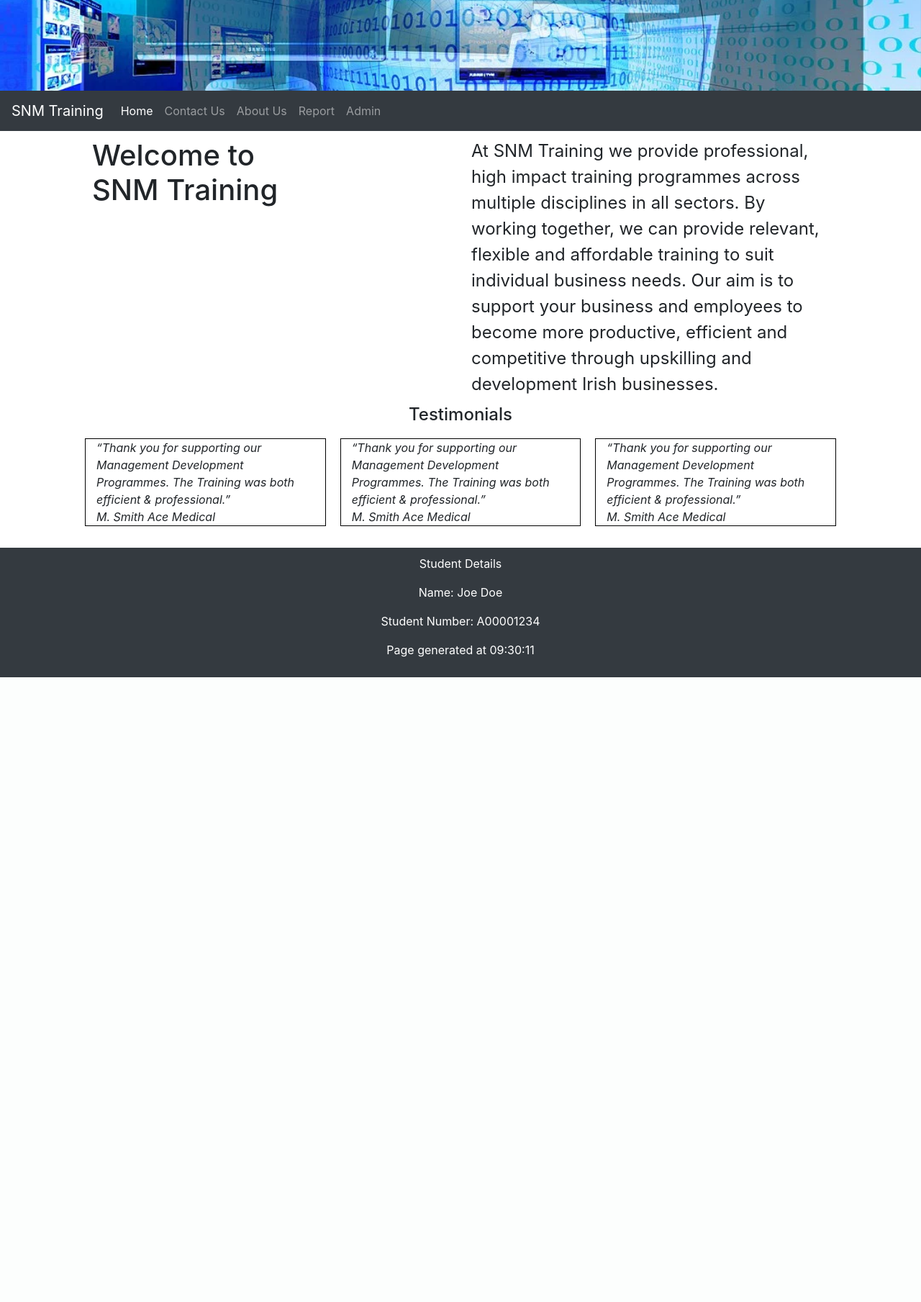
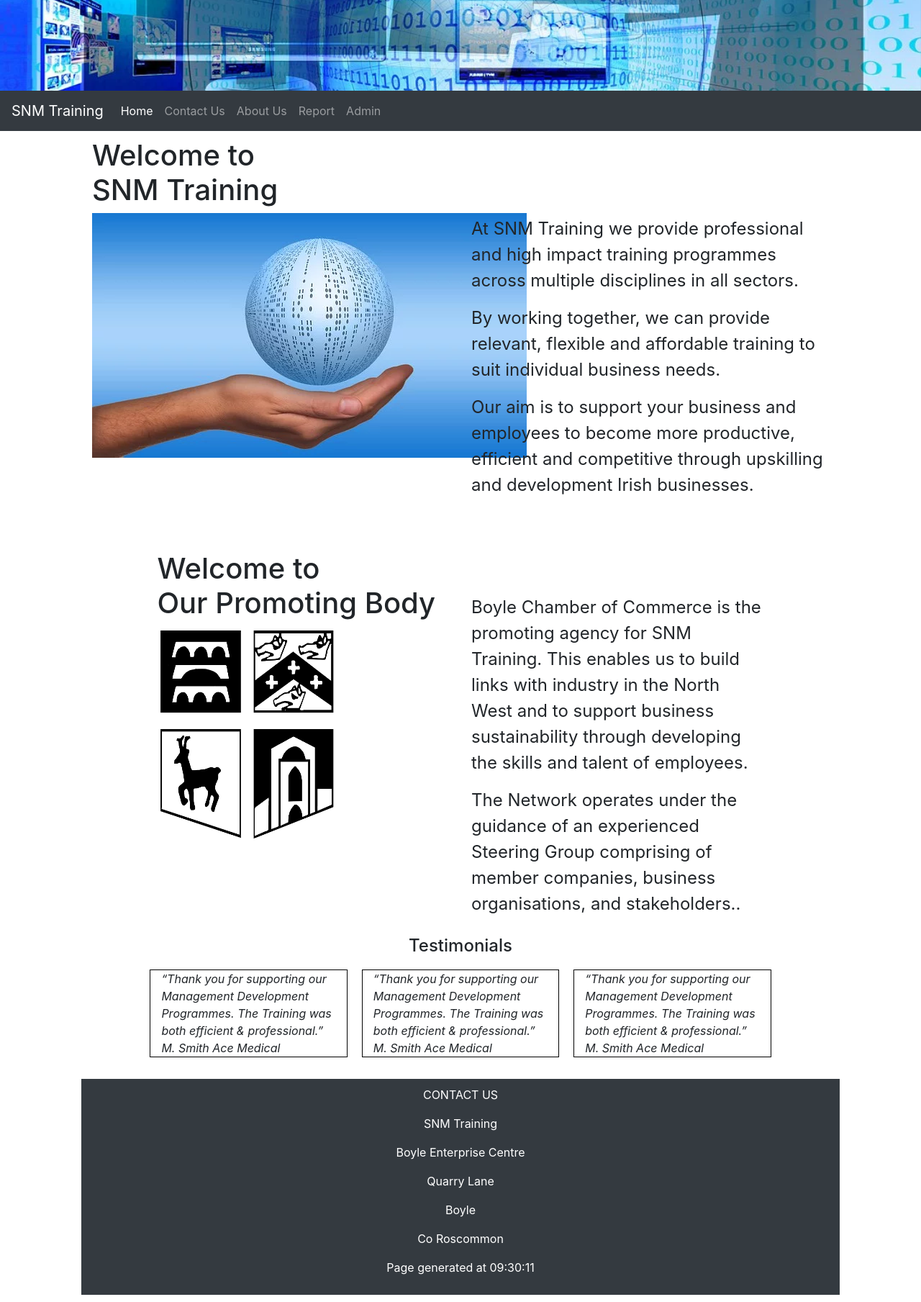
Before and after one commit to a00277712/SNM-Training, a CodeIgniter app: page /snm-training/ in a window 1280 px wide. Shown: the part 174-1983 px from the top of the page at 72% size. Before the commit the page ends 1115 px from the top, so only its background shows below. Run offline with CodeIgniter, Linux system fonts and the light colour scheme; some libraries are stand-ins or nearby versions.

Commit message:
I made changes listed below...hope they come through ok

```diff
--- a/application/views/about.php
+++ b/application/views/about.php
@@ -1,2 +1,7 @@
 <?php $title = "About Us" ?>
 <iframe class="map" src="https://www.google.com/maps/embed?pb=!1m18!1m12!1m3!1d304853.0163623814!2d-8.761337166639471!3d53.34926722277762!2m3!1f0!2f0!3f0!3m2!1i1024!2i768!4f13.1!3m3!1m2!1s0x485c496f19ccea6b%3A0x1f3a077e5c4fdffd!2sAthlone%20Institute%20of%20Technology!5e0!3m2!1sen!2sie!4v1582573507730!5m2!1sen!2sie" width="600" height="450" frameborder="0" allowfullscreen=""></iframe>
+    <div class="col-6 col-md-6 text-welcome">
+            <p>At SNM Training we provide professional, high impact training programmes across multiple disciplines in all sectors.</p>
+            <p>By working together, we can provide relevant, flexible and affordable training to suit individual business needs.</p>
+            <p>Our aim is to support your business and employees to become more productive, efficient and competitive through upskilling and development Irish businesses.</p>
+        </div>
--- a/application/views/admin.php
+++ b/application/views/admin.php
@@ -1 +1 @@
-<h1>ADMIN</h1>
+<h1>ADMIN</h1
--- a/application/views/home.php
+++ b/application/views/home.php
@@ -2,12 +2,33 @@
     <div class="row">
         <div class="col-12 col-md-6">
             <h1>Welcome to<br>SNM Training </h1>
+
+            <img src="<?php echo base_url(); ?>img/ball.webp" alt="image">
         </div>
         <div class="col-12 col-md-6 text-welcome">
-            At SNM Training we provide professional, high impact training programmes across multiple disciplines in all sectors.
-            By working together, we can provide relevant, flexible and affordable training to suit individual business needs.
-            Our aim is to support your business and employees to become more productive, efficient and competitive through upskilling and development Irish businesses.
+            <br><br><br>
+            <p>At SNM Training we provide professional and high impact training programmes across multiple disciplines in all sectors.</p>
+            <p>By working together, we can provide relevant, flexible and affordable training to suit individual business needs.</p>
+            <p>Our aim is to support your business and employees to become more productive, efficient and competitive through upskilling and development Irish businesses.</p>
         </div>
+
+
+
+        <div class="col page-content">
+    <div class="row">
+        <div class="col-12 col-md-6">
+
+        <br><br>
+            <h1>Welcome to<br>Our Promoting Body </h1>
+
+            <img src="<?php echo base_url(); ?>img/Chamber-logo-002.jpg " alt="image"width ="250" height="300"Style ="float:left;width:250px;height:300px;">
+        </div>
+        <div class="col-12 col-md-6 text-welcome">
+            <br><br><br>
+            <p>Boyle Chamber of Commerce is the promoting agency for SNM Training. This enables us to build links with industry in the North West and to support business sustainability through developing the skills and talent of employees. </p> <p>The Network operates under the guidance of an experienced Steering Group comprising of member companies, business organisations, and stakeholders..</p>
+        </div>
+
+
         <div class="col testimonials">
             <h4 class=" d-flex justify-content-center">Testimonials</h4>
             <div class="row d-flex justify-content-around">
--- a/application/views/layout/footer.php
+++ b/application/views/layout/footer.php
@@ -1,9 +1,13 @@
 <footer class="container-fluid">
             <div class="row">
                 <div class="col-12 footer">
-                    <p class="large">Student Details </p>
-                    <p class="medium">Name: Joe Doe </p>
-                    <p class="medium">Student Number: A00001234 </p>
+                    <p class="large">CONTACT US </p>
+                    <p class="medium">SNM Training </p>
+                    <p class="medium">Boyle Enterprise Centre</p>
+                    <p class="medium">Quarry Lane</p>
+                    <p class="medium">Boyle</p>
+                    <p class="medium">Co Roscommon</p>
+
                     <p>Page generated at <?php echo date('h:i:s') ?></p>
                 </div>
             </div>
```
Also changed, not shown: application/views/report.php (line endings or trailing spaces), img/Chamber-logo-002.jpg (added).
